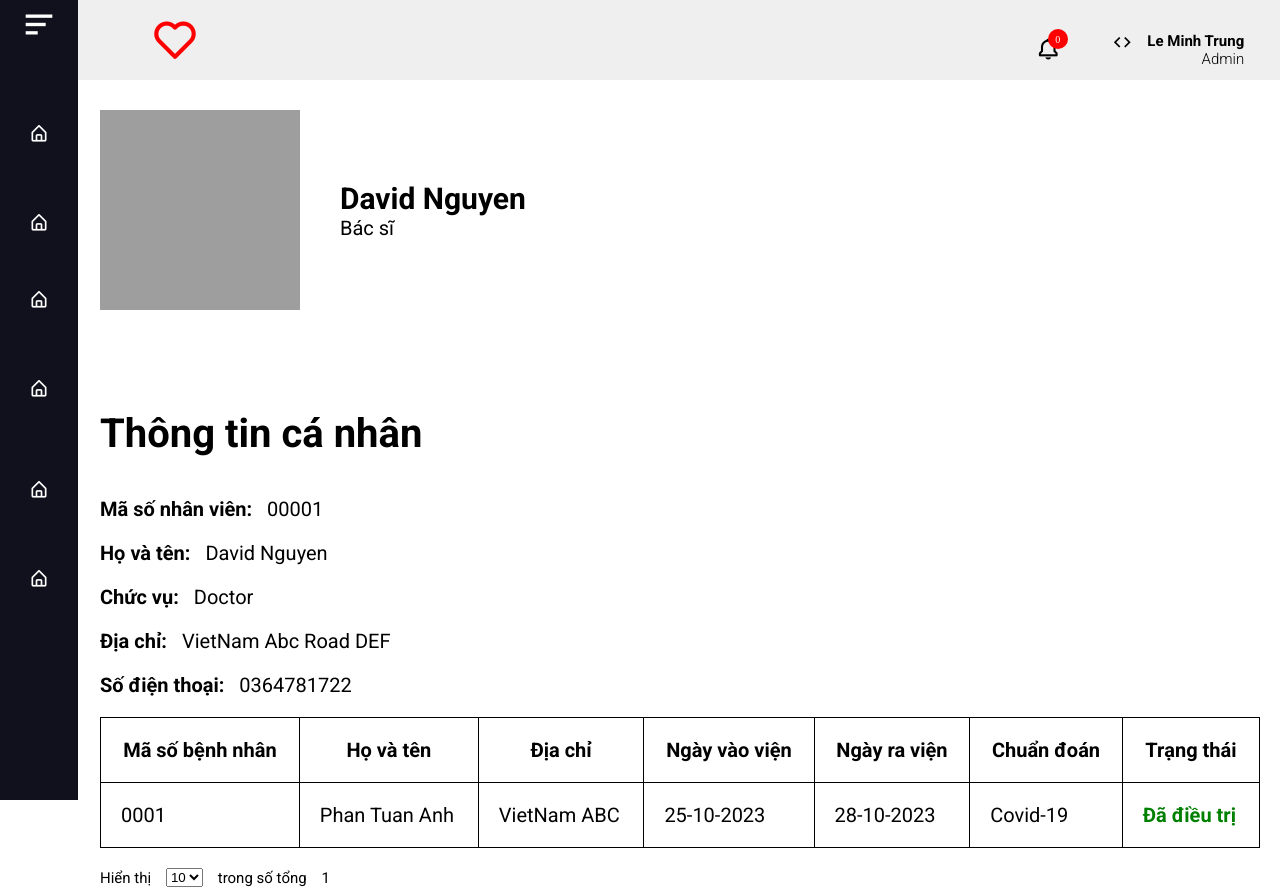
After one commit to trunglienquy/QUARANTINE_CAMP, a PHP site: page /detail/detailEmployee.php in a window 1280 px wide. The commit adds this page. Run offline with PHP 8.4, Linux system fonts and the light colour scheme; grey boxes are pictures that could not be loaded.

Commit message:
detail Employee and add fuction LogOut (go to file detailEmployee get code make logout to file !!!)

```diff
--- /dev/null
+++ b/css/style-detail.css
@@ -0,0 +1,44 @@
+.type-employee{
+    width: 100%;
+    height: 300px;
+}
+.img-and-info{
+    display: flex;
+    align-items: center;
+    justify-content: flex-start;
+}
+.img-and-info img{
+    width: 200px;
+    height: 200px;
+    margin-right: 40px;
+}
+.type h4{
+    font-size: 30px;
+}
+.type p{
+    font-size: 20px;
+}
+.info-detail h2{
+    margin-bottom: 40px;
+    font-size: 40px;
+}
+.flex-info{
+    display: flex;
+    align-items: center;
+    justify-content: flex-start;
+    margin-bottom: 20px;
+    font-size: 20px;
+}
+.flex-info strong{
+    margin-right: 15px;
+}
+table{
+    font-size: 20px;
+}
+table strong{
+    color: green;
+}
+.show-data-detail{
+    margin-top: 20px;
+    font-size: 15px;
+}
--- a/css/style-homepage.css
+++ b/css/style-homepage.css
@@ -141,6 +141,15 @@ li{
     text-align: right;
     font-size: 15px;
     margin-right: 30px;
+}
+#logOutLink {
+    display: none;
+    font-weight: 900;
+}
+
+/* Style for the Log Out link when it's visible */
+#logOutLink.active {
+    display: inline;
 }
 .info-1 {
     margin-right: 15px;
--- /dev/null
+++ b/detail/detailEmployee.php
@@ -0,0 +1,165 @@
+<!DOCTYPE html>
+<html lang="en">
+
+<head>
+    <meta charset="UTF-8">
+    <meta name="viewport" content="width=device-width, initial-scale=1.0">
+    <!-- Boxicons CSS -->
+    <link href='https://unpkg.com/boxicons@2.1.4/css/boxicons.min.css' rel='stylesheet'>
+    <link rel="stylesheet" href="../css/style-homepage.css">
+    <link rel="stylesheet" href="../css/style-detail.css">
+    <title>Document</title>
+</head>
+
+<body>
+    <div class="sidebar">
+        <div class="menu-icon">
+            <i class='bx bx-menu-alt-left'></i>
+        </div>
+        <ul class="nav-link">
+            <li>
+                <a href="Benhnhan.php">
+                    <i class='bx bx-home-alt'></i>
+                    <span>Quản lý Bệnh Nhân</span>
+                </a>
+                <span class="tooltip">Quản lý Bệnh Nhân</span>
+            </li>
+            <li>
+                <a href="Phong.php">
+                    <i class='bx bx-home-alt'></i>
+                    <span>Quản lý Phòng</span>
+                </a>
+                <span class="tooltip">Quản lý Phòng </span>
+            </li>
+            <li>
+                <a href="xetnghiem.php">
+                    <i class='bx bx-home-alt'></i>
+                    <span>Quản lý Xét Nghiệm</span>
+                </a>
+                <span class="tooltip">Quản lý Xét Nghiệm</span>
+            </li>
+            <li>
+                <a href="Nhanvien.php">
+                    <i class='bx bx-home-alt'></i>
+                    <span>Quản lý Nhân Viên</span>
+                </a>
+                <span class="tooltip">Quản lý Nhân Viên</span>
+            </li>
+            <li>
+                <a href="dieutri.php">
+                    <i class='bx bx-home-alt'></i>
+                    <span>Quản lý Điều Trị</span>
+                </a>
+                <span class="tooltip">Quản lý Điều Trị</span>
+            </li>
+            <li>
+                <a href="thuoc.php">
+                    <i class='bx bx-home-alt'></i>
+                    <span>Quản lý Thuốc</span>
+                </a>
+                <span class="tooltip">Quản lý Thuốc</span>
+            </li>
+        </ul>
+    </div>
+    <div class="info-admin">
+        <ul>
+            <li>
+                <div class="box-1"></div>
+                <i class='bx bx-heart'></i>
+            </li>
+            <li class="notification-and-admin">
+                <div class="bell-ring-main">
+                    <div class="bell-ring">
+                        <i class='bx bx-bell'>
+                            <div class="circle-notification">0</div>
+                        </i>
+                    </div>
+                    <div class="main-notification">
+                        <p class="title-empty">Hiện đang không có thông báo nào</p>
+                        <p class="have-notification"></p>
+                    </div>
+                </div>
+                <div class="information-admin">
+                    <div class="info-1">
+                        <i class='bx bx-expand-horizontal'></i>
+                    </div>
+                    <div class="info-2">
+                        <p><strong id="adminName">Le Minh Trung</strong></p>
+                        <span>Admin</span>
+                        <a href="logout.php" id="logOutLink">Log Out</a>
+                    </div>
+                </div>
+            </li>
+        </ul>
+    </div>
+    <div class="home_content">
+        <div class="type-employee">
+            <div class="img-and-info">
+                <img src="https://th.bing.com/th/id/R.49376b553f3b5f5b67409592744e5579?rik=WzvpBRDluxLgBg&pid=ImgRaw&r=0" alt="">
+                <div class="type">
+                    <h4>David Nguyen</h4>
+                    <p>Bác sĩ</p>
+                </div>
+            </div>
+        </div>
+        <div class="info-employee">
+            <div class="info-detail">
+                <h2>Thông tin cá nhân</h2>
+                <div class="flex-info"><p><strong>Mã số nhân viên: </strong><p>00001</p></p></div>
+                <div class="flex-info"><p><strong>Họ và tên: </strong><p>David Nguyen</p></p></div>
+                <div class="flex-info"><p><strong>Chức vụ: </strong><p>Doctor</p></p></div>
+                <div class="flex-info"><p><strong>Địa chỉ: </strong><p>VietNam Abc Road DEF</p></p></div>
+                <div class="flex-info"><p><strong>Số điện thoại: </strong><p>0364781722</p></p></div>
+            </div>
+            <div class="patient-management">
+                <table>
+                    <tr>
+                        <th>Mã số bệnh nhân</th>
+                        <th>Họ và tên</th>
+                        <th>Địa chỉ</th>
+                        <th>Ngày vào viện</th>
+                        <th>Ngày ra viện</th>
+                        <th>Chuẩn đoán</th>
+                        <th>Trạng thái</th>
+                    </tr>
+                    <tr>
+                        <td>0001</td>
+                        <td>Phan Tuan Anh</td>
+                        <td>VietNam ABC</td>
+                        <td>25-10-2023</td>
+                        <td>28-10-2023</td>
+                        <td>Covid-19</td>
+                        <td><strong>Đã điều trị</strong></td>
+                    </tr>
+                </table>
+                <div class="show-data-count show-data-detail">
+                    <p>Hiển thị</p>
+                    <select name="dataCount" id="data-count">
+                        <option value="10" selected>10</option>
+                        <option value="10">20</option>
+                        <option value="10">30</option>
+                    </select>
+                    <p>trong số tổng </p>
+                    <p class="all-data">1</p>
+                </div>
+            </div>
+        </div>
+    </div>
+
+
+    <script src="./js/main-homepage.js"></script>
+
+    <script src="https://code.jquery.com/jquery-3.6.0.min.js"></script>
+    <script>
+        $(document).ready(function() {
+            // When the admin name is clicked, toggle the Log Out link visibility
+            $('#adminName').on('click', function() {
+                $('#logOutLink').toggleClass('active');
+            });
+        });
+    </script>
+
+
+</body>
+
+</html>
```
Also changed, not shown: Benhnhan.php (+5 -5 lines), Nhanvien.php (+35 -9 lines), Phong.php (+5 -5 lines), dieutri.php (+5 -5 lines), thuoc.php (+5 -5 lines), xetnghiem.php (+5 -5 lines).
